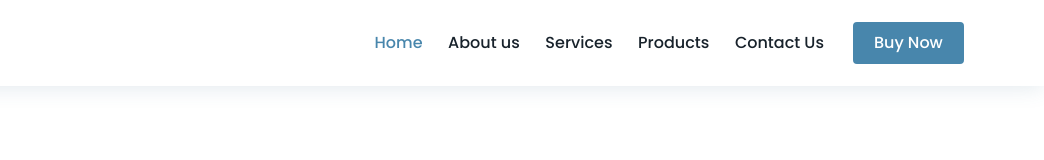
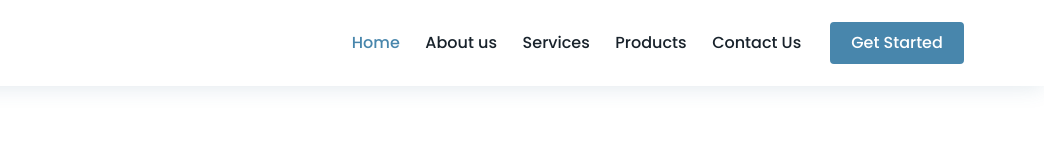
Before and after one commit to OscarPedroza/html-css-js-components-and-layouts, a plain HTML site: page navbars/navbar-cta/index.html in a window 1280 px wide. Shown: the full height of the page, 236-1280 px from the left. Drawn offline with nearby package versions, Linux system fonts and the light colour scheme.

Commit message:
Ajustar el botón Get Started del Navbar cta

```diff
--- a/navbars/navbar-cta/index.html
+++ b/navbars/navbar-cta/index.html
@@ -67,7 +67,7 @@
             </li>
 
             <div class="menu__item">
-              <a href="#" class="btn btn--primary">Buy Now</a>
+              <a href="#" class="btn btn--primary">Get Started</a>
             </div>
           </ul>
 
--- a/navbars/navbar-cta/styles.css
+++ b/navbars/navbar-cta/styles.css
@@ -207,7 +207,7 @@ a {
 /* MEDIA QUERIES */
 /* ------------------------------------ */
 
-@media only screen and (max-width: 900px) {
+@media only screen and (max-width: 940px) {
   /*-------- General --------*/
 
   .container {
```
